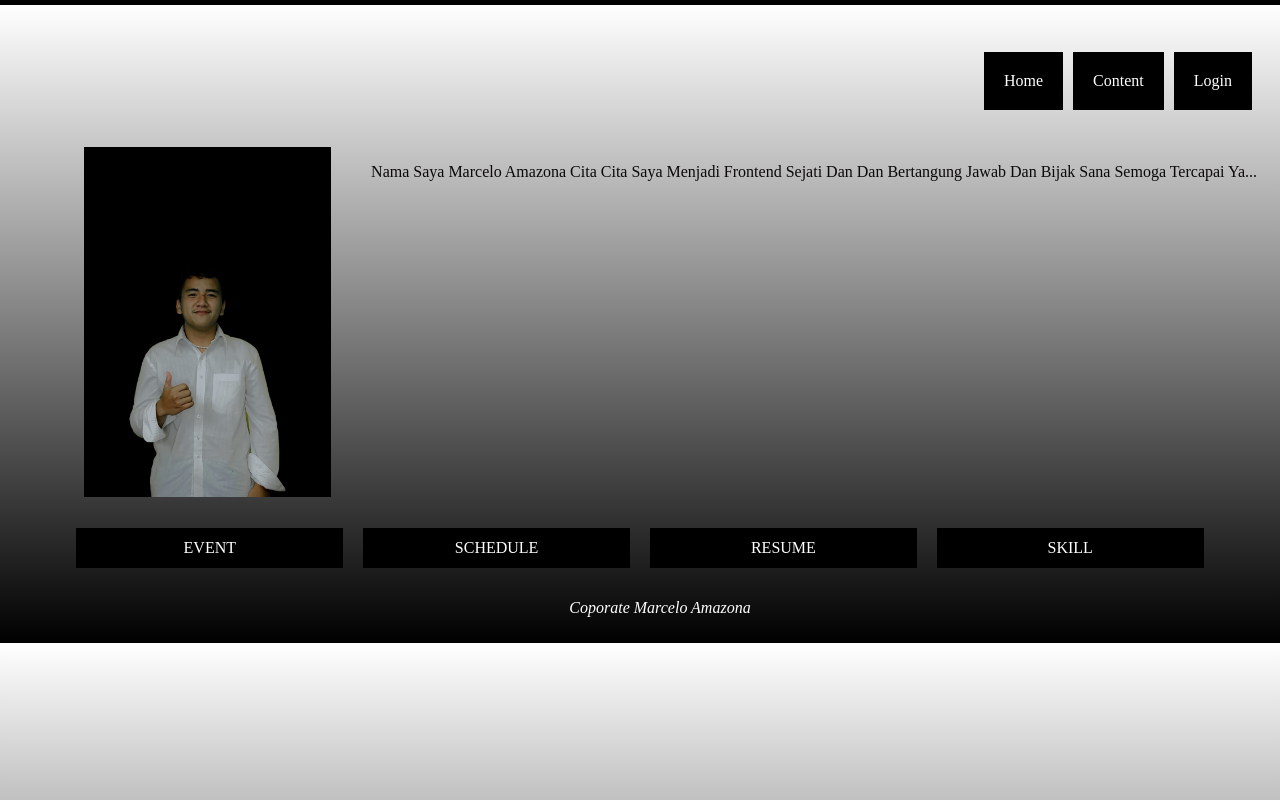
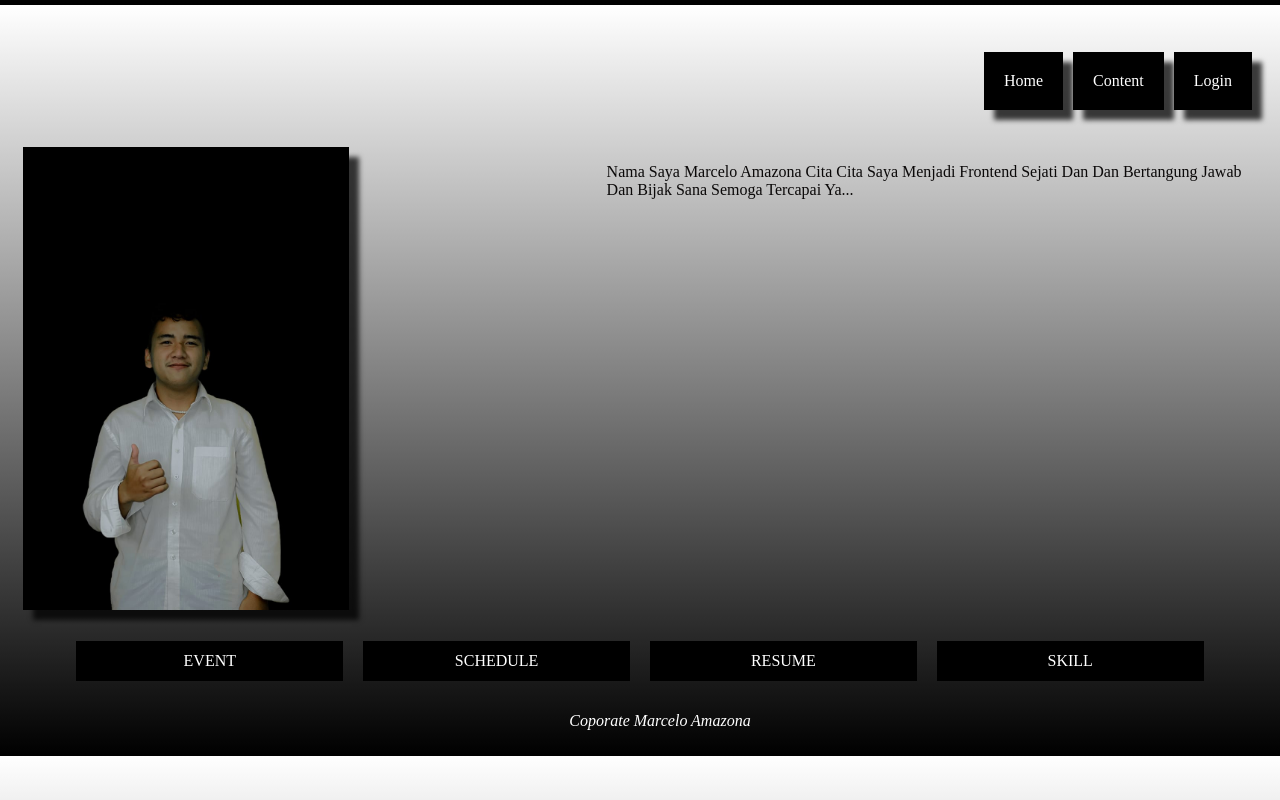
Before and after one commit to Marceloslife/Belajar-html-dan-css-Murni-Dasar, a plain HTML site: page Index.html in a window 1280 px wide. Drawn offline with Linux system fonts and the light colour scheme.

Commit message:
add Shadow box dan Href
cara mengubah hreff dan menghapus href

```diff
--- a/Index.html
+++ b/Index.html
@@ -24,7 +24,10 @@
 
     <!-- Content 1 -->
     <div class="container-content">
-      <img src="profil.jpeg" width="20%" height="20%" class="img-1" />
+      <a href="index.html" class="href-content"
+        ><img src="profil.jpeg" width="60%" Widthheight="30%" class="img-1"
+      /></a>
+
       <ul class="ul-content">
         <li class="li-content">
           nama saya marcelo amazona cita cita saya menjadi Frontend Sejati dan
--- a/style.css
+++ b/style.css
@@ -22,6 +22,10 @@ body {
   color: white;
   justify-content: center;
   background-color: black;
+  box-shadow: 10px 10px 5px 0px rgba(0, 0, 0, 0.75);
+  -webkit-box-shadow: 10px 10px 5px 0px rgba(0, 0, 0, 0.75);
+  -moz-box-shadow: 10px 10px 5px 0px rgba(0, 0, 0, 0.75);
+  flex-direction: column;
 }
 .li-navbar:hover {
   background-color: blue;
@@ -34,6 +38,14 @@ body {
   text-decoration: none;
 }
 /* End Navbar */
+/* conten mulai */
+.href-content {
+  display: flex;
+  justify-content: left;
+  align-items: left;
+  width: 60%;
+  height: 30%;
+}
 .container-content {
   justify-content: right;
   display: flex;
@@ -82,3 +94,11 @@ body {
   height: 10pxpx;
   text-align: center;
 }
+.img-1:hover {
+  transition: 0.5s ease-in-out;
+}
+.img-1 {
+  box-shadow: 10px 10px 5px 0px rgba(0, 0, 0, 0.75);
+  -webkit-box-shadow: 10px 10px 5px 0px rgba(0, 0, 0, 0.75);
+  -moz-box-shadow: 10px 10px 5px 0px rgba(0, 0, 0, 0.75);
+}
```
